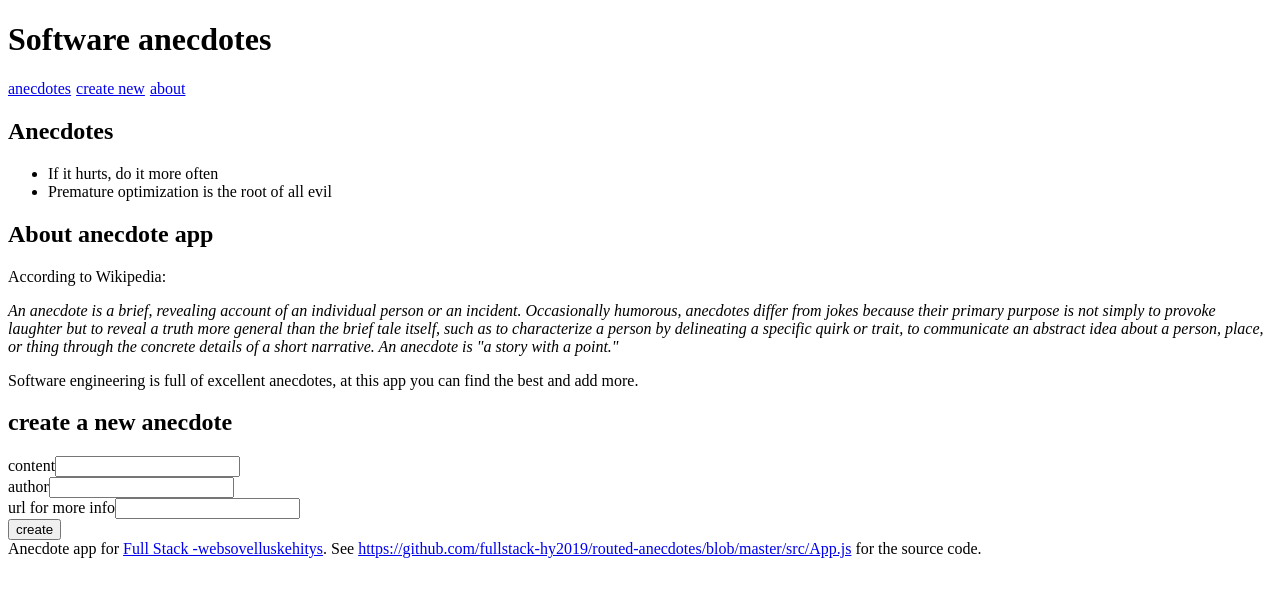
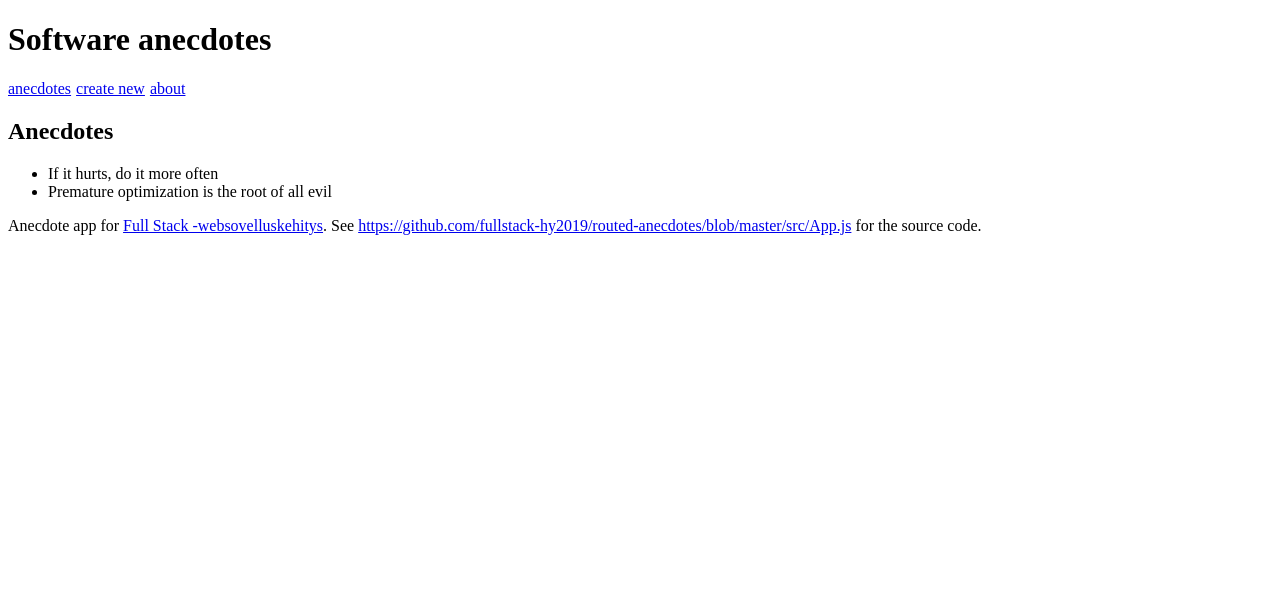
Before and after one commit to AguirreEze/fullstackopen-routed-anecdotes, a React (Vite) app: page / in a window 1280 px wide. Shown: the top 596 px of the page. Built offline with nearby package versions, Linux system fonts and the light colour scheme.

Commit message:
Feat 7.1: routed anecdotes, step1

```diff
--- a/src/App.jsx
+++ b/src/App.jsx
@@ -1,15 +1,16 @@
 import React, { useState } from 'react'
+import { Link, BrowserRouter, Switch, Route } from 'react-router-dom'
 
 const Menu = () => {
   const padding = {
     paddingRight: 5
   }
   return (
-    <div>
-      <a href='#' style={padding}>anecdotes</a>
-      <a href='#' style={padding}>create new</a>
-      <a href='#' style={padding}>about</a>
-    </div>
+    <header>
+      <Link to='/' style={padding}>anecdotes</Link>
+      <Link to='/create' style={padding}>create new</Link>
+      <Link to='/about' style={padding}>about</Link>
+    </header>
   )
 }
 
@@ -121,14 +122,22 @@ const App = () => {
   }
 
   return (
-    <div>
+    <BrowserRouter>
       <h1>Software anecdotes</h1>
       <Menu />
-      <AnecdoteList anecdotes={anecdotes} />
-      <About />
-      <CreateNew addNew={addNew} />
+      <Switch>
+        <Route path='/create'>
+         <CreateNew addNew={addNew} />
+        </Route>
+        <Route path='/about'>
+          <About />
+        </Route>
+        <Route path='/'>
+         <AnecdoteList anecdotes={anecdotes} />
+        </Route>
+      </Switch>
       <Footer />
-    </div>
+    </BrowserRouter>
   )
 }
 
```
